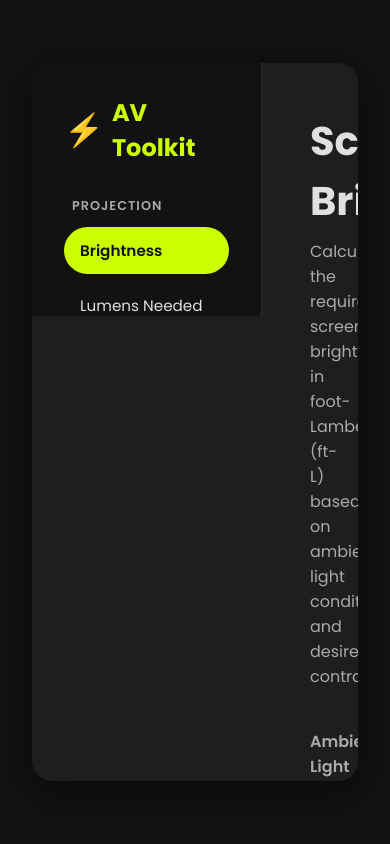
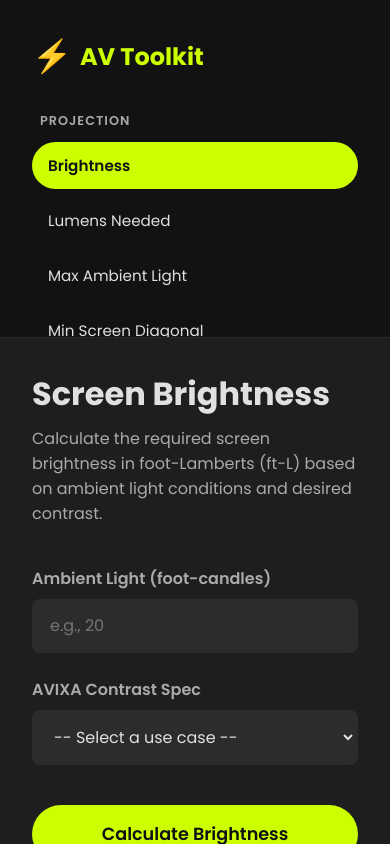
Before and after one commit to stashepmp/github.io, a plain HTML site: page index.html in a window 390 px wide. Drawn offline with Linux system fonts and the light colour scheme.

Commit message:
Update index.html

```diff
--- a/index.html
+++ b/index.html
@@ -251,14 +251,25 @@
             background: var(--text-secondary);
         }
 
-        @media (max-width: 900px) {
-    /* Existing styles... */
-
+       @media (max-width: 900px) {
+            body { padding: 0; }
+            .container { height: 100vh; max-height: none; border-radius: 0; }
+            .main-layout { flex-direction: column; }
             .sidebar {
-                max-height: 30vh; /* Limit sidebar to 30% of viewport height; adjust as needed */
-                overflow-y: auto; /* Enable scrolling if content overflows */
-            }
-        }
+                width: 100%;
+                height: auto; /* Reset to auto */
+                max-height: 40vh; /* Increased to 40% for more nav space */
+                overflow-y: auto; /* Scroll if needed */
+                border-bottom: 1px solid var(--charcoal-light);
+                border-right: none;
+                }
+            .content {
+                flex: 1; /* Ensure content takes remaining space */
+                padding: 2rem;
+                overflow-y: auto; /* Allow content to scroll if needed */
+       }
+    h2 { font-size: 2rem; }
+}
     </style>
 </head>
 <body>
```
